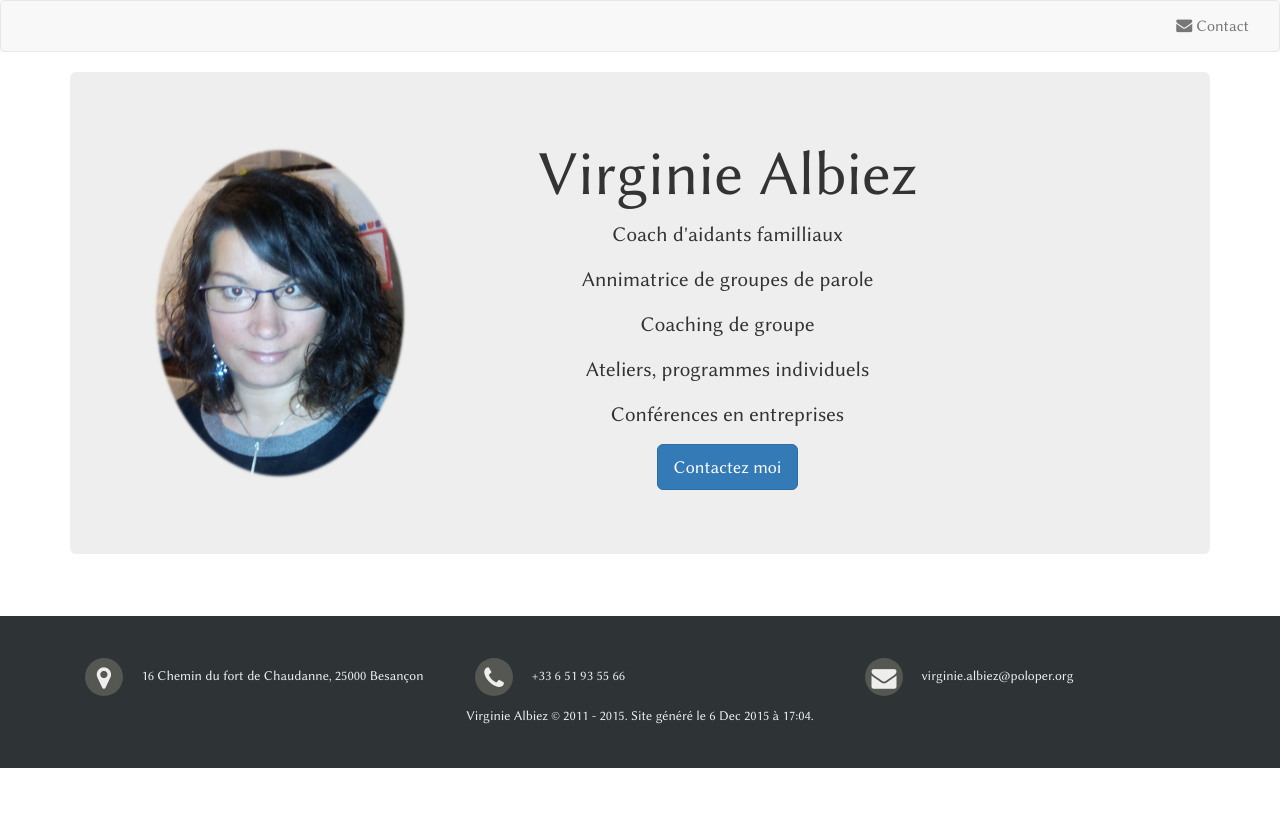
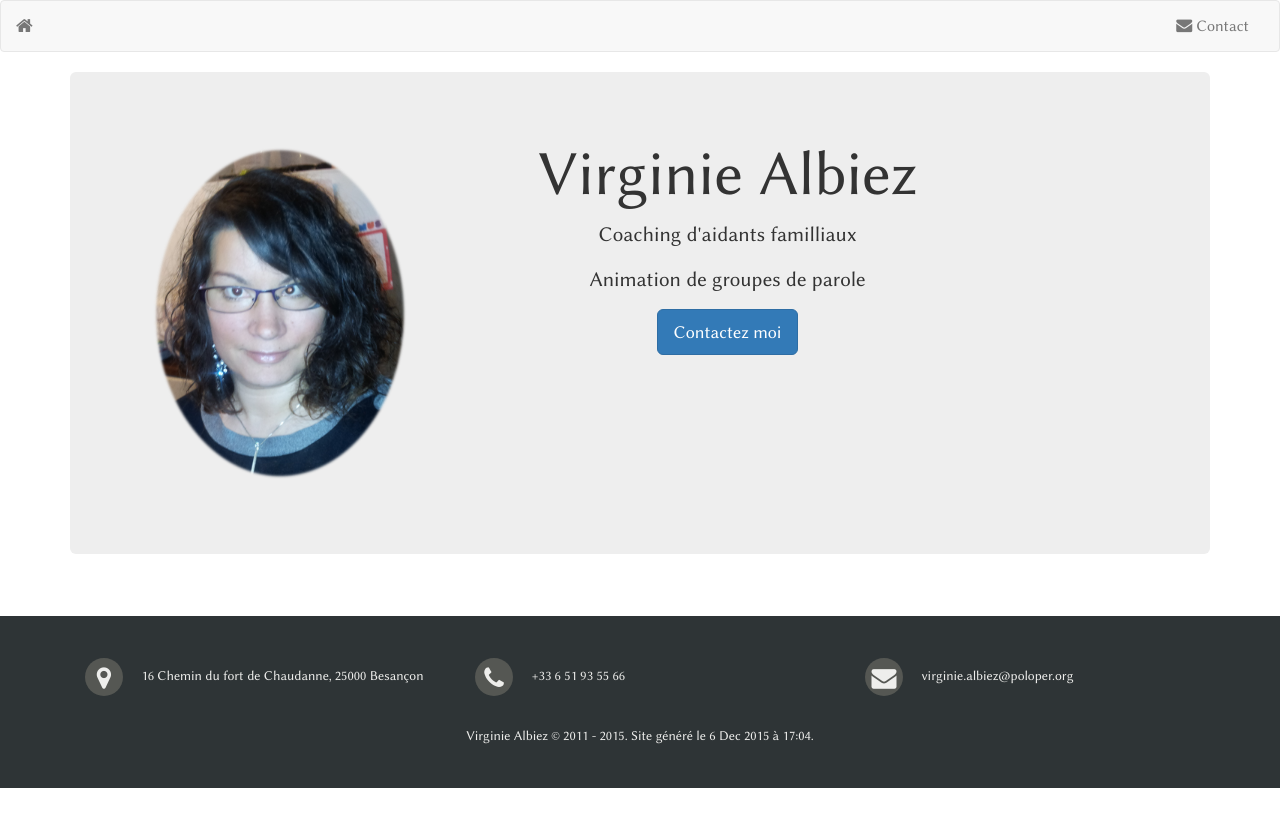
Before and after one commit to oliviervirginie/virginiealbiez.github.io, a Jekyll site: the page built from index.html, in a window 1280 px wide. Shown: the top 827 px of the page. Built offline with Jekyll 4.4.1, drawn with Linux system fonts in a browser that asks for light colours.

Commit message:
contact info updated, services templatized

```diff
--- a/_config.yml
+++ b/_config.yml
@@ -16,10 +16,10 @@ description: > # this means to ignore newlines until "baseurl:"
 baseurl: "" # the subpath of your site, e.g. /blog
 url: "http://virginiealbiez.github.io/"
 
-contact:
-  email: virginie.albiez@poloper.org
-  phone: +33 6 51 93 55 66
-  address: "16 Chemin du fort de Chaudanne, 25000 Besançon"
-
 # Build settings
 markdown: kramdown
+
+collections:
+  services:
+    output: true
+    permalink: /services/:path/
--- /dev/null
+++ b/_data/contact.yaml
@@ -0,0 +1,6 @@
+photo:
+  url: /assets/images/virginie.albiez.png
+  name: Photo Virginie Albiez
+email: "&#118;&#105;&#114;&#103;&#105;&#110;&#105;&#101;&#046;&#097;&#108;&#098;&#105;&#101;&#122;&#064;&#112;&#111;&#108;&#111;&#112;&#101;&#114;&#046;&#111;&#114;&#103;"
+phone: "+&#051;&#051;&#032;&#054;&#032;&#053;&#049;&#032;&#057;&#051;&#032;&#053;&#053;&#032;&#054;&#054;"
+address: "&#049;&#054;&#032;&#067;&#104;&#101;&#109;&#105;&#110;&#032;&#100;&#117;&#032;&#102;&#111;&#114;&#116;&#032;&#100;&#101;&#032;&#067;&#104;&#097;&#117;&#100;&#097;&#110;&#110;&#101;,&#032;&#050;&#053;&#048;&#048;&#048;&#032;&#066;&#101;&#115;&#097;&#110;ç&#111;&#110;"
--- a/_includes/footer.html
+++ b/_includes/footer.html
@@ -6,25 +6,25 @@
         <div class="col-md-4">
           <div>
             <i class="fa fa-map-marker"></i>
-            {{site.contact.address}}
+            {{site.data.contact.address}}
           </div>
         </div>
         <div class="col-md-4">
           <div>
             <i class="fa fa-phone"></i>
-            {{site.contact.phone}}
+            {{site.data.contact.phone}}
           </div>
         </div>
         <div class="col-md-4">
           <div>
-            <a href="mailto:{{site.contact.email}}">
+            <a href="mailto:{{site.data.contact.email}}">
               <i class="fa fa-envelope"></i>
-              {{site.contact.email}}
+              {{site.data.contact.email}}
             </a>
           </div>
         </div>
       </div>
-      <div class="row">
+      <div class="row spacer-20">
         <div class="col-md-12">
           <p class="text-center">
             Virginie Albiez&nbsp;&copy;&nbsp;2011 - 2015.
--- a/_includes/header.html
+++ b/_includes/header.html
@@ -8,13 +8,13 @@
         <span class="icon-bar"></span>
         <span class="icon-bar"></span>
         </button>
-        <!--a class="navbar-brand" href="/">
-          <img alt="Logo" src="/assets/images/virginie.albiez.png" height="20">
-        </a-->
+        <a class="navbar-brand" href="/">
+          <i class="fa fa-home"></i>
+        </a>
       </div>
       <div class="collapse navbar-collapse" id="main-navbar-collapse">
         <ul class="nav navbar-nav navbar-right">
-          <li><a href='mailto:{{site.contact.email}}'><i class="fa fa-envelope"></i> Contact</a></li>
+          <li><a href='mailto:{{site.data.contact.email}}'><i class="fa fa-envelope"></i> Contact</a></li>
         </ul>
       </div>
     </div>
--- a/index.html
+++ b/index.html
@@ -5,16 +5,14 @@ layout: default
   <div class="jumbotron">
     <div class="row">
       <div class="col-md-3 text-center">
-        <img alt='Photo Virginie Albiez' src='/assets/images/virginie.albiez.png' width="300">
+        <img alt='{{site.data.contact.photo.name}}' src='{{site.data.contact.photo.url}}' width="300">
       </div>
       <div class="col-md-8 text-center">
         <h1>Virginie Albiez</h1>
-        <p>Coach d'aidants familliaux</p>
-        <p>Annimatrice de groupes de parole</p>
-        <p>Coaching de groupe</p>
-        <p>Ateliers, programmes individuels</p>
-        <p>Conférences en entreprises</p>
-        <p><a href="mailto:{{site.contact.email}}" class="btn btn-primary btn-lg">Contactez moi</a></p>
+        {% for service in site.services %}
+          <p>{{service.title}}</p>
+        {% endfor %}
+        <p><a href="mailto:{{site.data.contact.email}}" class="btn btn-primary btn-lg">Contactez moi</a></p>
       </div>
     </div>
   </div>
```
Also changed, not shown: _services/aidants_familliaux-coaching.md (added, +3 -0 lines), _services/aidants_familliaux-groupe_parole.md (added, +3 -0 lines).
